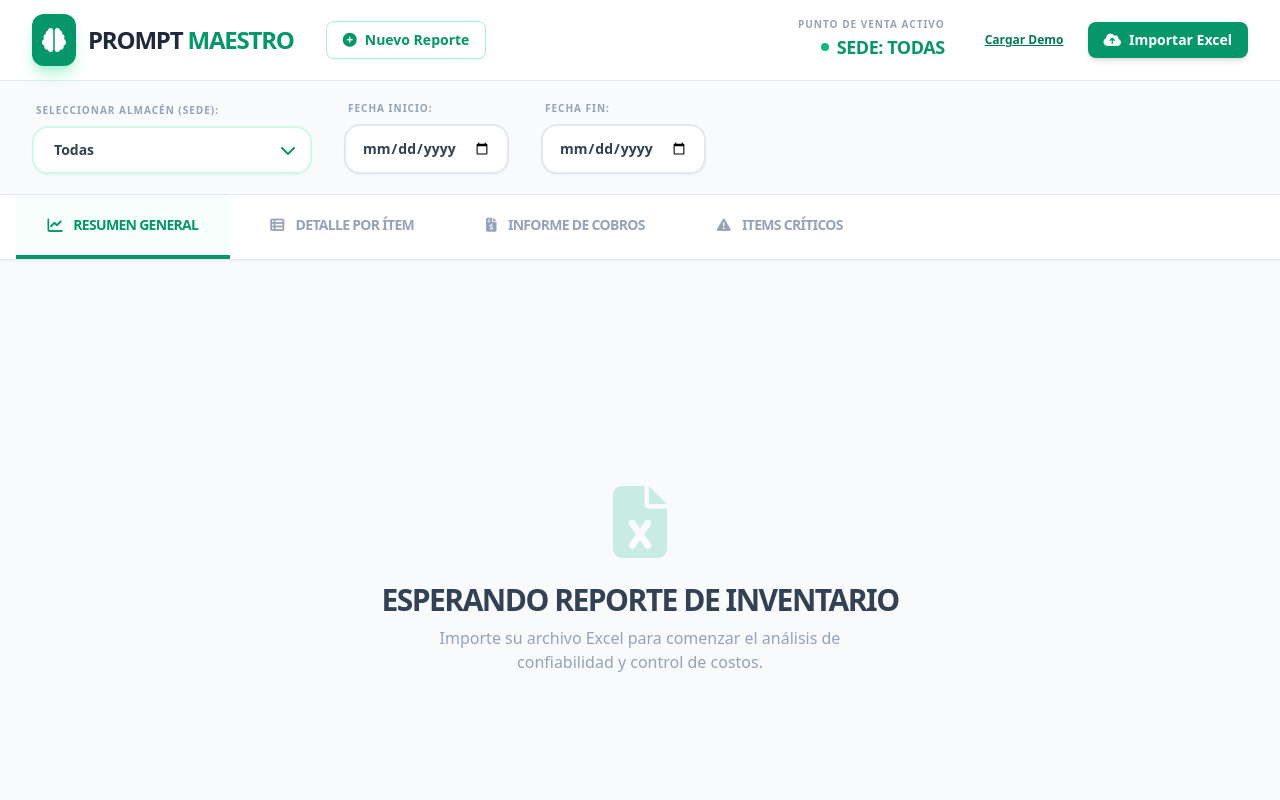
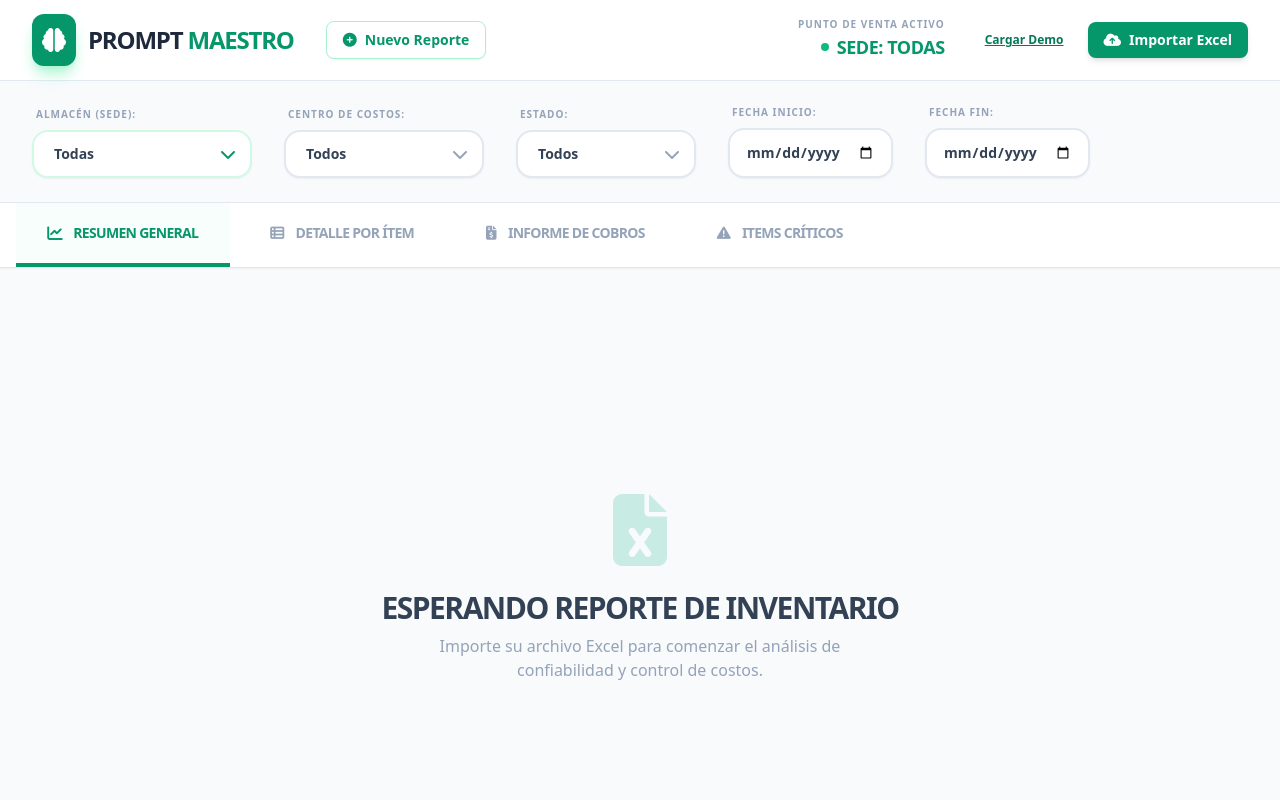
Before and after one commit to furiarocktshirtscolombia-netizen/APP-INVENTARIO, a React (Vite) app: page / in a window 1280 px wide. Shown: the top 800 px of the page. Built offline with nearby package versions, Linux system fonts and the light colour scheme.

Commit message:
feat: Add Centro de Costos and Estado filters
Adds new filter options for 'Centro de Costos' and 'Estado' to the inventory dashboard. This enhancement allows users to refine data views based on cost centers and item statuses, providing more granular insights.

```diff
--- a/App.tsx
+++ b/App.tsx
@@ -12,6 +12,8 @@ const App: React.FC = () => {
   const [activeView, setActiveView] = useState<ViewType>('dashboard');
   const [data, setData] = useState<ProcessedItem[]>([]);
   const [selectedSede, setSelectedSede] = useState<string>('Todas');
+  const [selectedCentroCosto, setSelectedCentroCosto] = useState<string>('Todos');
+  const [selectedEstado, setSelectedEstado] = useState<string>('Todos');
   const [startDate, setStartDate] = useState<string>('');
   const [endDate, setEndDate] = useState<string>('');
 
@@ -20,6 +22,12 @@ const App: React.FC = () => {
     if (selectedSede !== 'Todas') {
       result = result.filter(item => item.Almacén === selectedSede);
     }
+    if (selectedCentroCosto !== 'Todos') {
+      result = result.filter(item => item["Centro de Costos"] === selectedCentroCosto);
+    }
+    if (selectedEstado !== 'Todos') {
+      result = result.filter(item => item.Estado === selectedEstado);
+    }
     if (startDate) {
       result = result.filter(item => item["Fecha Doc"] >= startDate);
     }
@@ -27,26 +35,36 @@ const App: React.FC = () => {
       result = result.filter(item => item["Fecha Doc"] <= endDate);
     }
     return result;
-  }, [data, selectedSede, startDate, endDate]);
+  }, [data, selectedSede, selectedCentroCosto, selectedEstado, startDate, endDate]);
 
   const sedeMetrics = useMemo(() => aggregateSedeMetrics(filteredData), [filteredData]);
 
-  // Extraer lista de sedes de forma única y limpia
+  // Listas para filtros dinámicos
   const sedesList = useMemo(() => {
     const uniqueSedes = Array.from(new Set(data.map(i => i.Almacén))).filter(Boolean).sort();
     return ['Todas', ...uniqueSedes];
   }, [data]);
 
+  const centroCostoList = useMemo(() => {
+    const uniqueCC = Array.from(new Set(data.map(i => i["Centro de Costos"]))).filter(Boolean).sort();
+    return ['Todos', ...uniqueCC];
+  }, [data]);
+
+  const estadosList = ['Todos', 'Sin novedad', 'Faltante', 'Sobrante'];
+
   const handleDataLoaded = (raw: InventoryRawRow[]) => {
     const processed = processInventoryData(raw);
     setData(processed);
-    // Si solo hay una sede, seleccionarla automáticamente
+
     const unique = Array.from(new Set(processed.map(i => i.Almacén))).filter(Boolean);
     if (unique.length === 1) {
       setSelectedSede(unique[0]);
     } else {
       setSelectedSede('Todas');
     }
+
+    setSelectedCentroCosto('Todos');
+    setSelectedEstado('Todos');
     setActiveView('dashboard');
   };
 
@@ -96,7 +114,6 @@ const App: React.FC = () => {
             </div>
 
             <div className="flex items-center gap-8">
-              {/* TÍTULO DINÁMICO DE SEDE (ALMACÉN) - RESALTE DE SEDE SELECCIONADA */}
               <div className="hidden lg:flex flex-col items-end">
                 <p className="text-[10px] font-black text-slate-400 uppercase tracking-widest leading-none mb-1">Punto de Venta Activo</p>
                 <div className="flex items-center gap-2">
@@ -109,14 +126,17 @@ const App: React.FC = () => {
           </div>
         </div>
 
-        {/* FILTRO PRINCIPAL (ALMACÉN / SEDE) - DROPDOWN SOLICITADO */}
-        <div className="bg-slate-50 border-t border-slate-200 py-5">
-          <div className="max-w-7xl mx-auto px-4 sm:px-6 lg:px-8 flex flex-wrap gap-8 items-end">
+        {/* FILTROS PRINCIPALES */}
+        <div className="bg-slate-50 border-t border-slate-200 py-6">
+          <div className="max-w-7xl mx-auto px-4 sm:px-6 lg:px-8">
+             <div className="flex flex-wrap gap-x-8 gap-y-6 items-end">
+
+               {/* FILTRO SEDE */}
                <div className="flex flex-col">
-               <label className="text-[10px] font-black text-slate-400 uppercase tracking-widest ml-1 mb-2">Seleccionar Almacén (Sede):</label>
+                 <label className="text-[10px] font-black text-slate-400 uppercase tracking-widest ml-1 mb-2">Almacén (Sede):</label>
                  <div className="relative group">
                    <select
-                   className="bg-white border-2 border-emerald-100 rounded-2xl px-5 py-3 text-sm font-black text-slate-700 outline-none focus:ring-4 focus:ring-emerald-500/10 focus:border-emerald-600 transition-all shadow-sm min-w-[280px] appearance-none"
+                     className="bg-white border-2 border-emerald-100 rounded-2xl px-5 py-3 text-sm font-black text-slate-700 outline-none focus:ring-4 focus:ring-emerald-500/10 focus:border-emerald-600 transition-all shadow-sm min-w-[220px] appearance-none"
                      value={selectedSede}
                      onChange={(e) => setSelectedSede(e.target.value)}
                    >
@@ -128,6 +148,41 @@ const App: React.FC = () => {
                  </div>
                </div>
 
+               {/* FILTRO CENTRO DE COSTOS */}
+               <div className="flex flex-col">
+                 <label className="text-[10px] font-black text-slate-400 uppercase tracking-widest ml-1 mb-2">Centro de Costos:</label>
+                 <div className="relative group">
+                   <select
+                     className="bg-white border-2 border-slate-200 rounded-2xl px-5 py-3 text-sm font-black text-slate-700 outline-none focus:ring-4 focus:ring-emerald-500/10 focus:border-emerald-600 transition-all shadow-sm min-w-[200px] appearance-none"
+                     value={selectedCentroCosto}
+                     onChange={(e) => setSelectedCentroCosto(e.target.value)}
+                   >
+                     {centroCostoList.map(cc => <option key={cc} value={cc}>{cc}</option>)}
+                   </select>
+                   <div className="absolute right-4 top-1/2 -translate-y-1/2 pointer-events-none text-slate-400">
+                      <i className="fa-solid fa-chevron-down"></i>
+                   </div>
+                 </div>
+               </div>
+
+               {/* FILTRO ESTADO */}
+               <div className="flex flex-col">
+                 <label className="text-[10px] font-black text-slate-400 uppercase tracking-widest ml-1 mb-2">Estado:</label>
+                 <div className="relative group">
+                   <select
+                     className="bg-white border-2 border-slate-200 rounded-2xl px-5 py-3 text-sm font-black text-slate-700 outline-none focus:ring-4 focus:ring-emerald-500/10 focus:border-emerald-600 transition-all shadow-sm min-w-[180px] appearance-none"
+                     value={selectedEstado}
+                     onChange={(e) => setSelectedEstado(e.target.value)}
+                   >
+                     {estadosList.map(est => <option key={est} value={est}>{est}</option>)}
+                   </select>
+                   <div className="absolute right-4 top-1/2 -translate-y-1/2 pointer-events-none text-slate-400">
+                      <i className="fa-solid fa-chevron-down"></i>
+                   </div>
+                 </div>
+               </div>
+
+               {/* FILTROS FECHAS */}
                <div className="flex flex-col">
                  <label className="text-[10px] font-black text-slate-400 uppercase tracking-widest ml-1 mb-2">Fecha Inicio:</label>
                  <input
@@ -146,6 +201,7 @@ const App: React.FC = () => {
                    value={endDate}
                    onChange={(e) => setEndDate(e.target.value)}
                  />
+               </div>
              </div>
           </div>
         </div>
```
Lines whose indentation alone changed are shown as unchanged.
